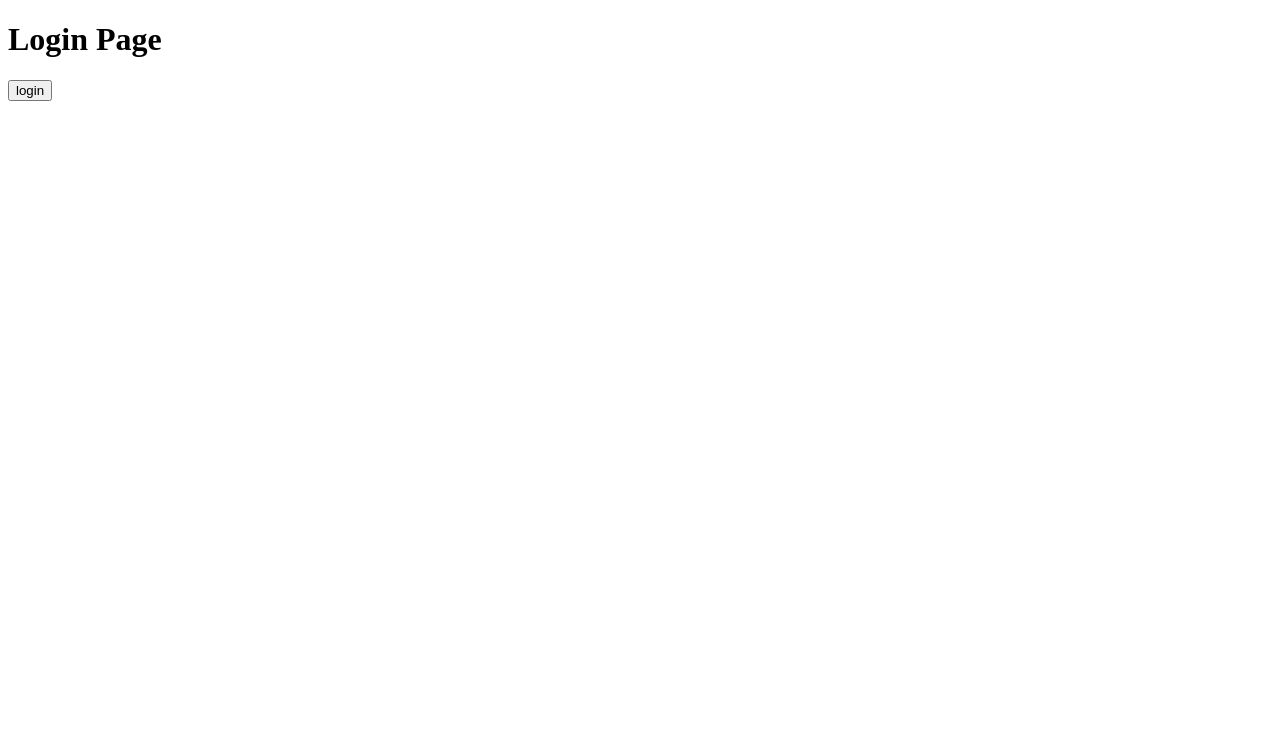
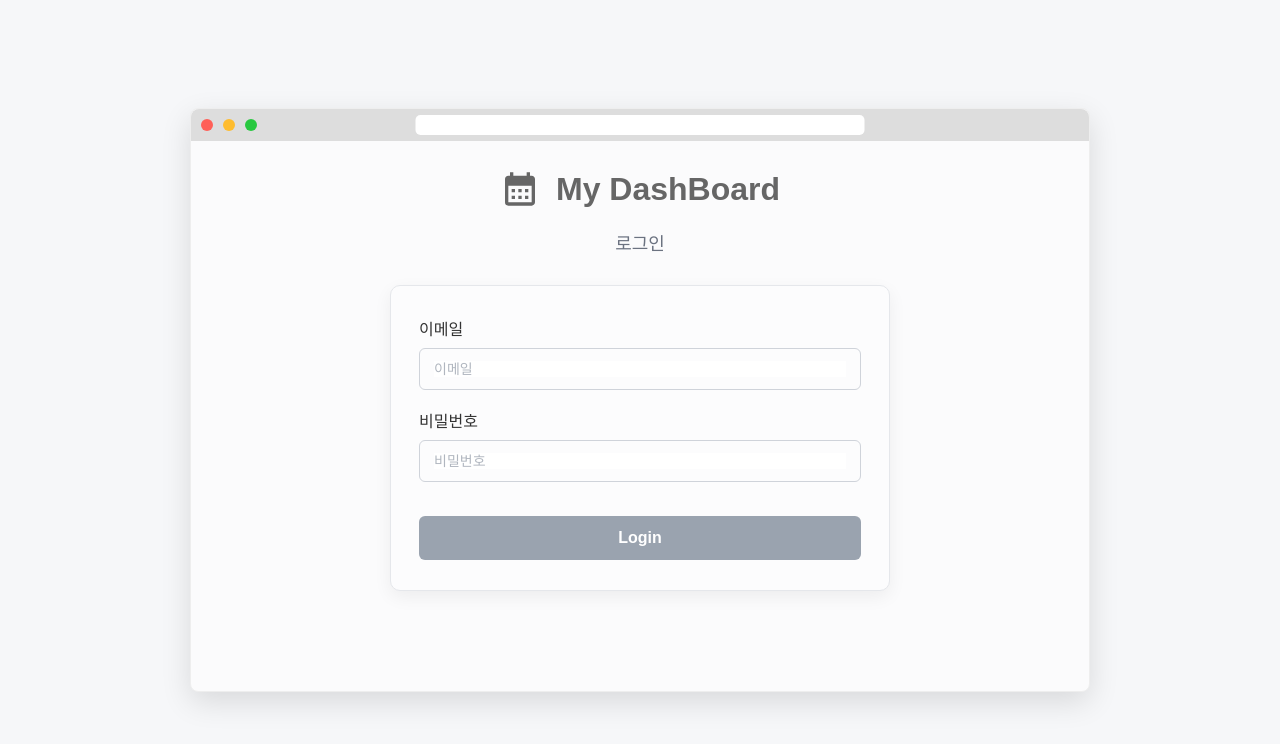
Before and after one commit to junhyuk2000/study_dashboard, a React (Vite) app: page /login in a window 1280 px wide. Shown: the top 744 px of the page. Built offline with nearby package versions, Linux system fonts and the light colour scheme.

Commit message:
style: 로그인 화면 UI 스타일링

```diff
--- a/package.json
+++ b/package.json
@@ -12,6 +12,7 @@
   "dependencies": {
     "react": "^19.2.0",
     "react-dom": "^19.2.0",
+    "react-icons": "^5.5.0",
     "react-router-dom": "^7.13.0"
   },
   "devDependencies": {
--- a/src/components/common/Button.jsx
+++ b/src/components/common/Button.jsx
@@ -0,0 +1,20 @@
+import '../../styles/Button.css';
+
+export default function Button ({
+    children,
+    variant = "",
+    disabled = false,
+    className="",
+    ...props
+}) {
+    return (
+        <button
+            className={`btn btn-${variant} {className}`}
+            disabled={disabled}
+            {...props}
+        >
+            {children}
+        </button>
+    )
+
+}
--- a/src/main.jsx
+++ b/src/main.jsx
@@ -1,6 +1,7 @@
 import ReactDOM from "react-dom/client";
 import { BrowserRouter } from "react-router-dom";
 import App from './App.jsx';
+import './styles/global.css';
 
 ReactDOM.createRoot(document.getElementById('root')).render(
     <BrowserRouter>
--- a/src/pages/Login.jsx
+++ b/src/pages/Login.jsx
@@ -1,5 +1,7 @@
 import { useNavigate } from "react-router-dom";
-
+import "../styles/login.css"
+import { MdCalendarMonth } from "react-icons/md";
+import Button from "../components/common/Button";
 
 export default function Login() {
     const navigate = useNavigate();
@@ -8,9 +10,43 @@ export default function Login() {
         navigate("/dashboard");
     }
     return (
-        <div>
-            <h1>Login Page</h1>
-            <button onClick={handleLogin}>login</button>
+        <div className="login-container">
+            <div className="login-box">
+                <div className="design-box">
+                    <span className="dot red"></span>
+                    <span className="dot yellow"></span>
+                    <span className="dot green"></span>
+                    <span className="address-bar"></span>
+                </div>
+
+
+                <div className="login-title">
+                    <MdCalendarMonth className="calendar-icon"/>
+                    <h1 className="title-name">My DashBoard</h1>
+                </div>
+                <p>로그인</p>
+
+                <div className="login-form">
+                    <div className="form-group">
+                        <label>이메일</label>
+                        <div className="input-wrapper">
+                            <input type="email" placeholder="이메일" />
+                        </div>
+                    </div>
+
+                    <div className="form-group">
+                        <label>비밀번호</label>
+                        <div className="input-wrapper">
+                            <input type="password" placeholder="비밀번호" />
+                        </div>
+                    </div>
+
+                    <div className="button-row">
+                        <Button variant="gray" onClick={handleLogin}>Login</Button>
+                    </div>
+
+                </div>
+            </div>
         </div>
     );
 }
--- /dev/null
+++ b/src/styles/Button.css
@@ -0,0 +1,20 @@
+.btn {
+  width: 100%;
+  height: 44px;
+  border-radius: 6px;
+  font-size: 16px;
+  font-weight: 600;
+  border: none;
+  cursor: pointer;
+  transition: .3s;
+}
+
+.btn-gray {
+    background-color: #9aa3af;
+    color: #fff;
+}
+
+
+.btn:hover {
+  filter: brightness(0.9);
+}
--- /dev/null
+++ b/src/styles/Login.css
@@ -0,0 +1,158 @@
+.login-container {
+    min-height: 100vh;
+    display: flex;
+    justify-content: center;
+    align-items: center;
+    background: #f6f7f9;
+}
+
+.login-box {
+    width: 100%;
+    max-width: 900px;
+    min-height: 520px;
+    border: 1px solid #eee;
+    padding-bottom: 100px;
+    background: #fbfbfc;
+    border-radius: 8px;
+    box-shadow: 0 10px 30px rgba(0,0,0,0.12);
+}
+
+.design-box {
+    position: relative;
+    width: 100%;
+    height: 30px;
+    padding: 16px 10px;
+    background: #ddd;
+    border-radius: 8px 8px 0 0;
+    display: flex;
+    align-items: center;
+    gap: 10px;
+}
+
+.dot {
+  width: 12px;
+  height: 12px;
+  border-radius: 50%;
+}
+
+.dot.red {
+  background-color: #ff5f57;
+}
+
+.dot.yellow {
+  background-color: #febc2e;
+}
+
+.dot.green {
+  background-color: #28c840;
+}
+
+.address-bar {
+    position: absolute;
+    left: 50%;
+    transform:translateX(-50%);
+
+    width: 50%;
+    max-width: 500px;
+    min-width: 120px;
+    height: 20px;
+
+    background: #fff;
+    border-radius: 5px;
+}
+/* title */
+
+.login-title {
+    display: flex;
+    align-items: center;
+    justify-content: center;
+    gap: 16px;
+    margin: 28px 0 20px;
+}
+.title-name {
+    color:#666;
+}
+
+.login-box p {
+  text-align: center;
+  font-size: 18px;
+  font-weight: 500;
+  color:#6b7280;
+  margin-bottom: 30px;
+}
+
+/* form */
+
+.login-form {
+  padding: 30px 28px;
+  border: 1px solid #e5e7eb;
+  border-radius: 10px;
+  background: #fcfcfd;
+  width: 100%;
+  max-width: 500px;
+  margin: 0 auto;
+  box-shadow: 0 6px 18px rgba(0,0,0,0.06);
+
+  display: flex;
+  flex-direction: column;
+  gap: 18px;
+}
+
+.form-group {
+  display: flex;
+  flex-direction: column;
+  gap: 8px;
+}
+
+
+
+.input-wrapper {
+  display: flex;
+  align-items: center;
+  padding: 12px 14px;
+  border: 1px solid #cfd3da;
+  border-radius: 6px;
+}
+
+.input-wrapper input {
+  border: none;
+  outline: none;
+  width: 100%;
+  font-size: 14px;
+  color:#666;
+}
+
+.input-wrapper:focus-within {
+  border-color: #9aa3af;
+  box-shadow: 0 0 0 2px rgba(154,163,175,0.22);
+}
+
+.input-wrapper input::placeholder {
+  color: #b0b6bf;
+}
+
+.button-row {
+    margin-top: 16px;
+}
+
+
+/* icon */
+.calendar-icon {
+    font-size: 40px;
+    color:#666;
+}
+
+
+@media (max-width: 480px) {
+  .login-box {
+    border-radius: 10px;
+  }
+
+  .login-form {
+    padding: 18px;
+  }
+
+  .calendar-icon {
+    font-size: 34px;
+  }
+}
--- a/src/styles/global.css
+++ b/src/styles/global.css
@@ -0,0 +1,22 @@
+* {
+  margin: 0;
+  padding: 0;
+  box-sizing: border-box;
+}
+
+body {
+  font-family: 'Noto Sans KR', sans-serif;
+  font-size: 16px;
+  color: #333;
+  background-color: #f5f6f8;
+}
+
+button {
+  cursor: pointer;
+  font-family: inherit;
+}
+
+a {
+  text-decoration: none;
+  color: inherit;
+}
```
Also changed, not shown: 1 other file (tests, documents, lock files or other folders).
